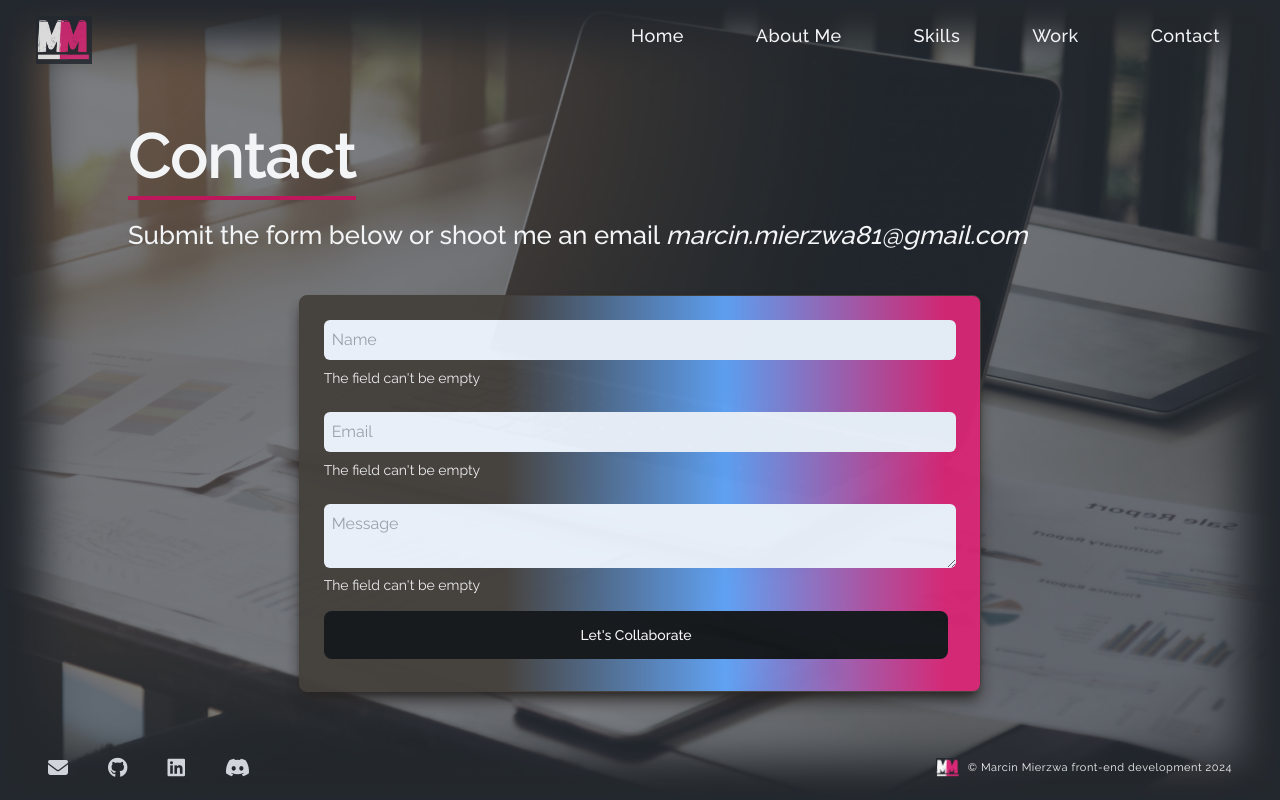
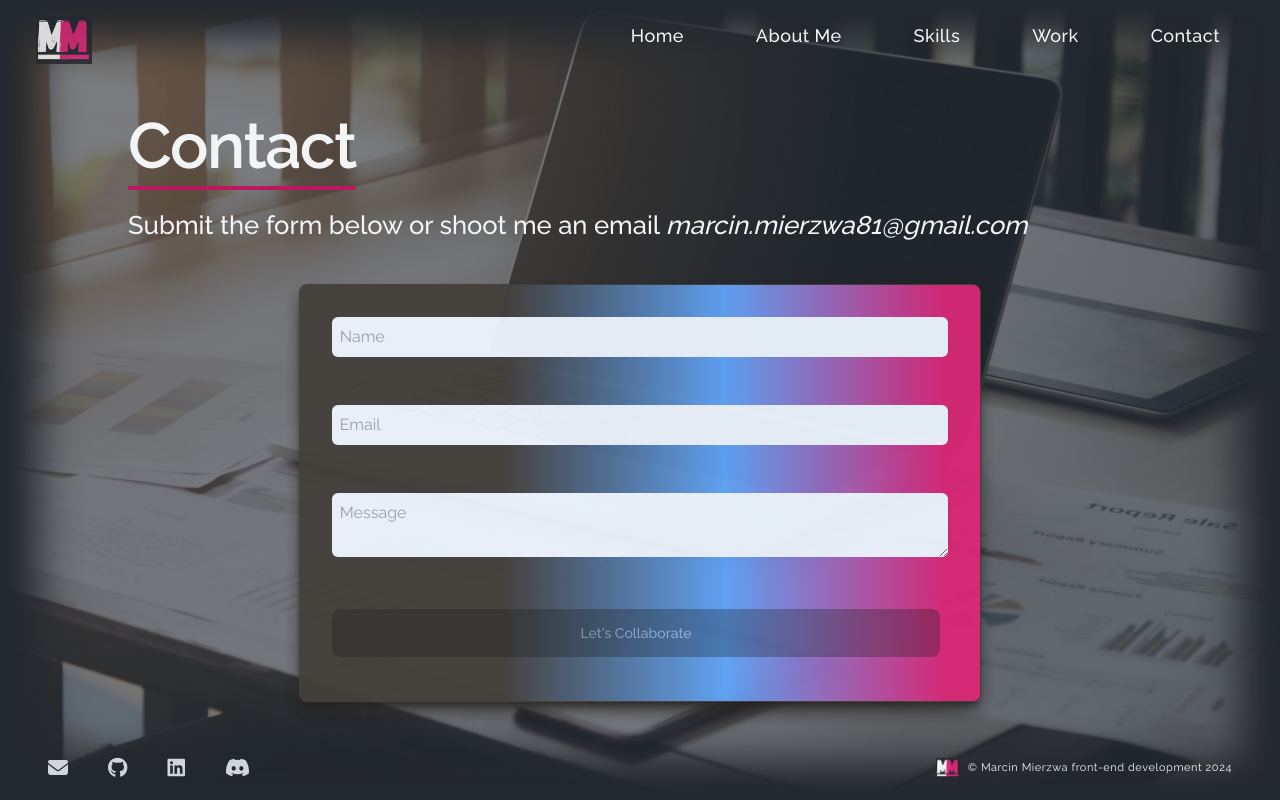
Before and after one commit to marcinMierzwa/Portfolio, an Angular app in the folder portfolio/: page /contact in a window 1280 px wide. Built offline with nearby package versions, Linux system fonts and the light colour scheme.

Commit message:
update form

```diff
--- a/portfolio/src/Components/form/form.component.css
+++ b/portfolio/src/Components/form/form.component.css
@@ -8,3 +8,11 @@ input::placeholder, textarea::placeholder {
 @apply
 text-gray-400
 }
+input.ng-touched.ng-invalid.ng-touched, textarea.ng-touched.ng-invalid.ng-touched {
+    outline: solid 1px red;
+    background-color: rgb(237, 216, 216);
+}
+.btn-disabled {
+    cursor: not-allowed;
+    opacity: 0.3;
+}
--- a/portfolio/src/Components/form/form.component.html
+++ b/portfolio/src/Components/form/form.component.html
@@ -2,44 +2,61 @@
   <form
     action="javascript:void(0)"
     (submit)="sendToDataBase()"
-    class="flex flex-col md:w-2/3 gap-4 mx-auto p-6 rounded-lg bg-gradient-to-r from-stone-700 from-30% via-blue-400 to-pink-600 to-95% opacity-95 shadow-lg shadow-stone-800 border border-stone-700"
+    class="flex flex-col md:w-2/3 gap-2 mx-auto p-8 rounded-lg bg-gradient-to-r from-stone-700 from-30% via-blue-400 to-pink-600 to-95% opacity-95 shadow-lg shadow-stone-800 border border-stone-700"
   >
-    <div>
-      <input
+  <div class="min-h-20">
+    <input
         formControlName="name"
         type="text"
         name="name"
+        spellcheck="false"
         placeholder="Name"
+        [class.invalid]="form.get('name')?.invalid && (form.get('name')?.dirty || form.get('name')?.touched )"
         class="text-black bg-blue-50 w-full p-2 rounded-md"
       />
-      <p class="py-2 text-sm">The field can't be empty</p>
+      @if (form.get('name')?.hasError('required') && (form.get('name')?.dirty || form.get('name')?.touched)) {
+        <p class="py-2 text-sm text-red-300"
+        >Please write your name</p>
+      }
     </div>
 
-    <div>
+    <div class="min-h-20">
       <input
         formControlName="email"
         type="email"
         name="email"
+        [class.invalid]="form.get('email')?.invalid && (form.get('email')?.dirty || form.get('email')?.touched)"
         placeholder="Email"
         class="text-black bg-blue-50 w-full p-2 rounded-md"
       />
-      <p class="py-2 text-sm">The field can't be empty</p>
+
+      @if (form.get('email')?.hasError('required') && (form.get('email')?.dirty || form.get('email')?.touched)) {
+      <p class="py-2 text-sm text-red-300"
+      >Please write your email correctly</p>
+      }
     </div>
 
-    <div>
+    <div class="min-h-24">
       <textarea
         formControlName="message"
         type="text"
         name="message"
+        spellcheck="false"
         placeholder="Message"
+        [class.invalid]="form.get('message')?.invalid && (form.get('message')?.dirty || form.get('message')?.touched)"
         class="text-black bg-blue-50 w-full p-2 rounded-md"
       ></textarea>
-      <p class="text-sm">The field can't be empty</p>
+      @if (form.get('message')?.hasError('required') && (form.get('message')?.dirty || form.get('message')?.touched)) {
+        <p class="pb-1 text-sm text-red-300"
+        >Please write your message</p>
+      }
     </div>
 
     <button
       type="submit"
-      class="text-white bg-[#13171a] hover:bg-[#050708]/80 focus:ring-4 focus:outline-none focus:ring-[#050708]/50 font-medium rounded-lg text-sm px-5 py-3.5 text-center dark:hover:bg-black dark:focus:ring-gray-600 me-2 mb-2"
+      [disabled]="form.invalid"
+      [ngClass]="{'btn-disabled' : form.invalid}"
+      class="text-white bg-[#13171a] hover:bg-[#050708]/80 focus:ring-4 focus:outline-none focus:ring-[#050708]/50 font-medium rounded-lg text-sm px-5 py-3.5 text-center dark:hover:bg-black dark:focus:ring-gray-600 me-2 my-3"
     >
       Let's Collaborate
     </button>
--- a/portfolio/src/Components/form/form.component.ts
+++ b/portfolio/src/Components/form/form.component.ts
@@ -1,11 +1,12 @@
+import { CommonModule, NgClass } from '@angular/common';
 import { Component, inject } from '@angular/core';
-import { FormBuilder, FormGroup, ReactiveFormsModule } from '@angular/forms';
+import { FormBuilder, FormGroup, ReactiveFormsModule, Validators } from '@angular/forms';
 import emailjs, { type EmailJSResponseStatus } from '@emailjs/browser';
 
 @Component({
   selector: 'app-form',
   standalone: true,
-  imports: [ReactiveFormsModule],
+  imports: [ReactiveFormsModule ,NgClass],
   templateUrl: './form.component.html',
   styleUrl: './form.component.css',
 })
@@ -13,13 +14,15 @@ export class FormComponent {
   private formBuilder = inject(FormBuilder);
 
   form: FormGroup = this.formBuilder.group({
-    name: '',
+    name: ['', [Validators.required, Validators.maxLength(100)]],
     toName: 'Admin',
-    email: '',
-    message: '',
+    email: ['', [Validators.required, Validators.email, Validators.maxLength(100)]],
+    message: ['', [Validators.required, Validators.maxLength(300)]],
   });
 
   async sendToDataBase() {
+
+
     emailjs.init('8mMToC4EjJyTILm_5');
 
     let response = await emailjs
@@ -33,10 +36,11 @@ export class FormComponent {
         alert('message has been sent succesfully!');
       },
       (error) => {
-        console.log('FAILED...', (error as EmailJSResponseStatus).text);
+        alert("Sorry :( but message cannot be sent, please try again later");
       });
 
+      console.log(this.form.get('name'));
 
-    this.form.reset();
+    // this.form.reset();
   }
 }
```
